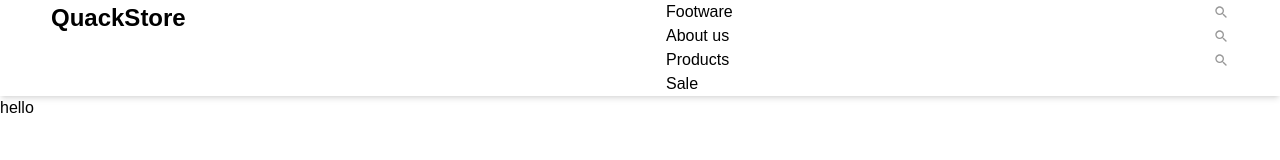
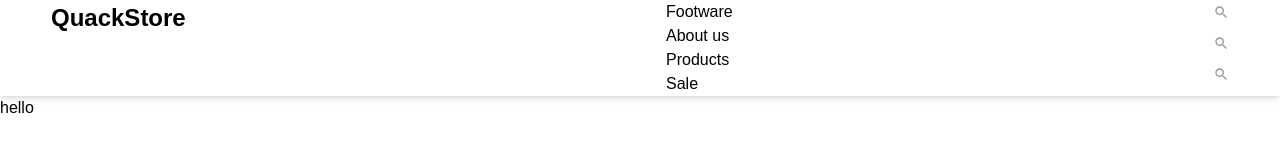
Before and after one commit to ElAndy94/QuackStore, a Next.js app: page / in a window 1280 px wide. Shown: the top 160 px of the page. Built offline with nearby package versions, Linux system fonts and the light colour scheme; a web font is replaced by a local one.

Commit message:
Header updates, removing link from small icons

```diff
--- a/components/Header.tsx
+++ b/components/Header.tsx
@@ -31,19 +31,19 @@ const Header = () => {
           </ul>
           <ul>
             <li>
-              <Link href={'#'}>
+              <button>
                 <Icon name="search" />
-              </Link>
+              </button>
             </li>
             <li>
-              <Link href={'#'}>
+              <button>
                 <Icon name="search" />
-              </Link>
+              </button>
             </li>
             <li>
-              <Link href={'#'}>
+              <button>
                 <Icon name="search" />
-              </Link>
+              </button>
             </li>
           </ul>
         </nav>
```
